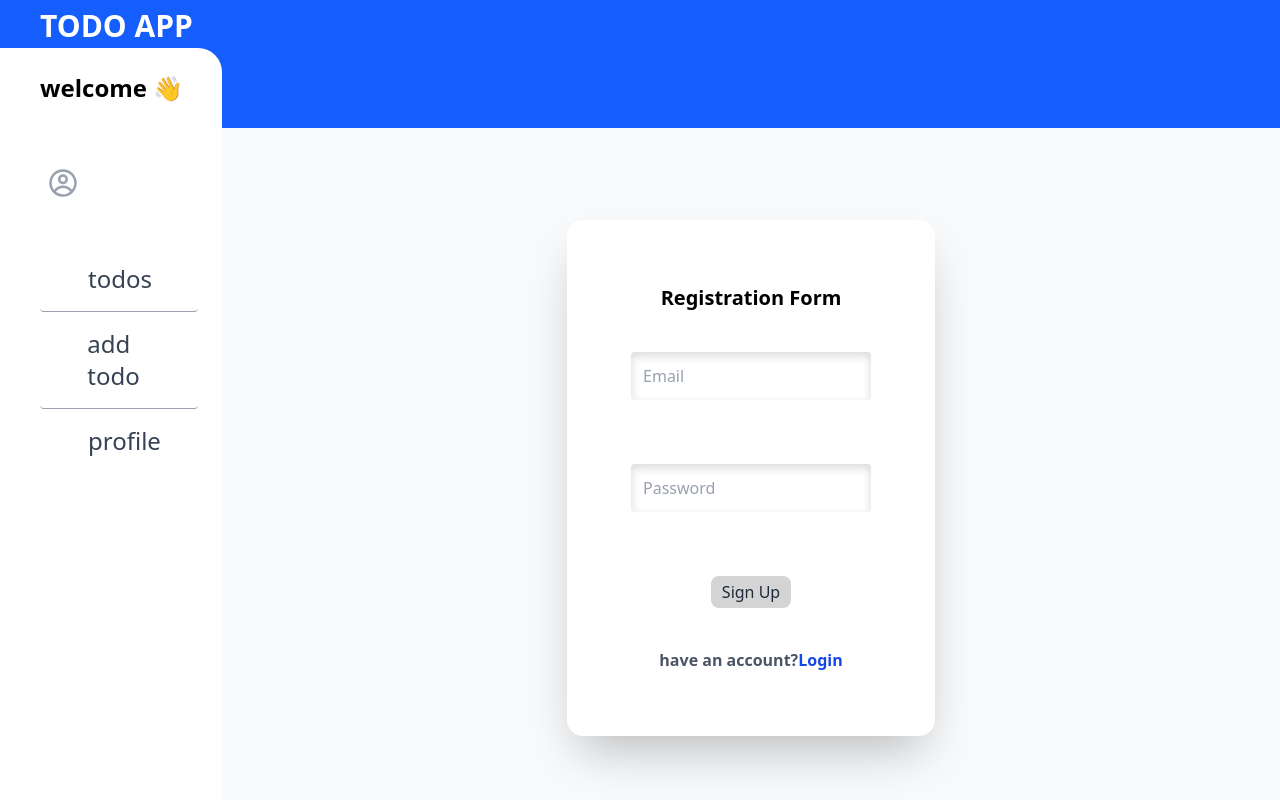
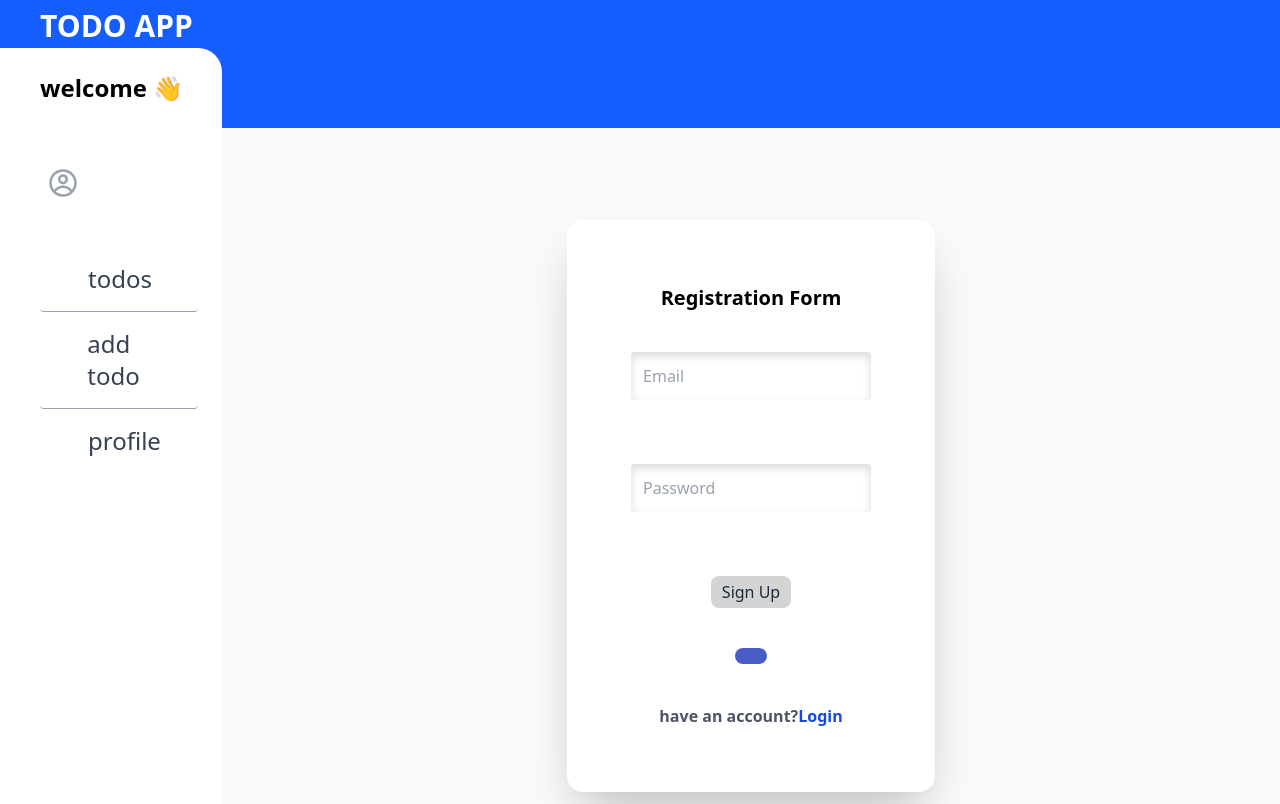
Before and after one commit to shahryar78f/todo-app, a Next.js app: page /signup in a window 1280 px wide. Built offline with nearby package versions, Linux system fonts and the light colour scheme; no server answers; some icons are missing.

Commit message:
feat: Integrate `Button` component into `Signup` page for enhanced user interface consistency

```diff
--- a/src/app/signup/_components/Signup.tsx
+++ b/src/app/signup/_components/Signup.tsx
@@ -9,6 +9,7 @@ import { useEffect } from 'react';
 import { useForm } from 'react-hook-form';
 import { toast } from 'react-toastify';
 import { signupSchema, type SignupFormData } from './schema';
+import Button from '@/components/ui/Button';
 
 function SignupPage() {
   const router = useRouter();
@@ -81,6 +82,7 @@ function SignupPage() {
             'Sign Up'
           )}
         </button>
+        <Button></Button>
       </form>
       <p className="text-gray-600 font-bold text-base">
         have an account?
```
